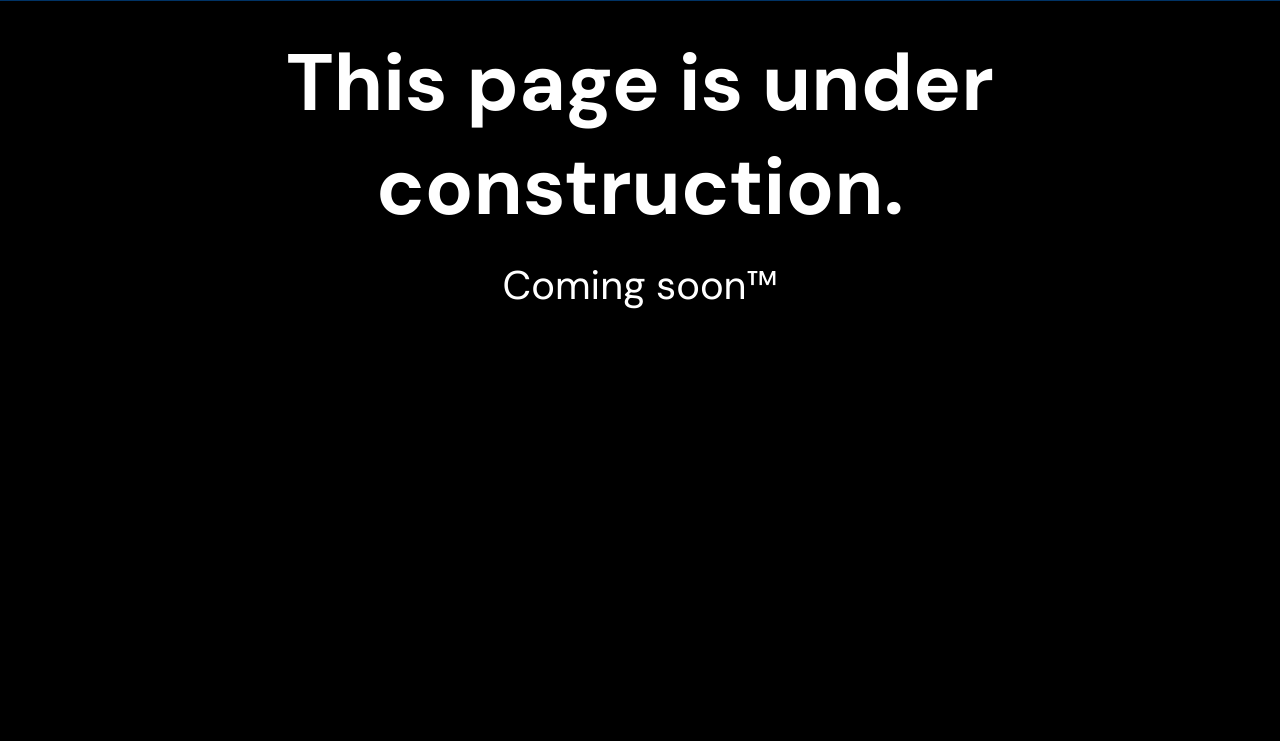
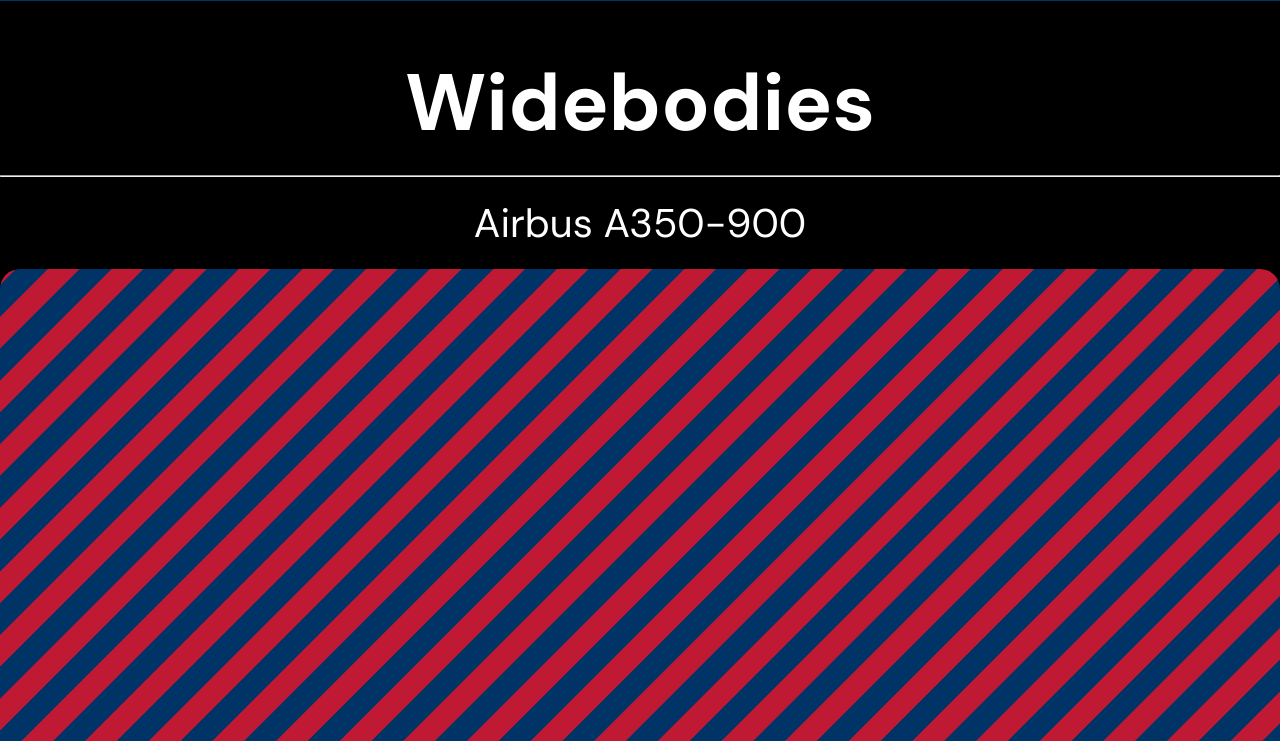
Before and after one commit to pf-dalv/pf-dalv.github.io, a plain HTML site: page fleet/index.html in a window 1280 px wide. Shown: the part 59-800 px from the top of the page. Drawn offline with Linux system fonts and the light colour scheme; files that its build step writes are made by us from their sources; files whose address does not match are found by name; a web font is replaced by a local one.

Commit message:
made a placeholder pic+minor css edits

```diff
--- a/fleet/index.html
+++ b/fleet/index.html
@@ -14,9 +14,13 @@
   <body id="fleet">
     <section class="background"></section>
     <section class="fleet">
-      <div class="wideBody">
-        <p class="header">This page is under construction.</p>
-        <p class="subHeader">Coming soon™</p>
+      <div class="sizeGroup">
+        <p class="header">Widebodies</p>
+        <div class="plane">
+          <hr>
+          <p class="subHeader">Airbus A350-900</p>
+          <img src="placeholderPic.png" alt="a placeholder picture">
+        </div>
       </div>
     </section>
     <script defer type="text/javascript" src="/dalv/data.js"></script>
--- a/style.css
+++ b/style.css
@@ -732,10 +732,10 @@
     height: max-content;
 }
 
-body#fleet section.fleet div.widebody {
+body#fleet section.fleet div.sizeGroup {
     position: relative;
     display: flex;
-    flex-direction: row;
+    flex-direction: column;
     gap: 10px;
     padding: 20px;
     margin: 20px;
@@ -743,11 +743,11 @@
     justify-content: center;
 }
 
-body#fleet section.fleet div.wideBody p {
+body#fleet section.fleet div.sizeGroup p {
     padding: 10px;
 }
 
-body#fleet section.fleet div.wideBody p.header {
+body#fleet section.fleet div.sizeGroup p.header {
     color: rgb(255, 255, 255);
     font-size: 80px;
     font-weight: 800;
@@ -755,11 +755,16 @@
     text-align: center;
 }
 
-body#fleet section.fleet div.wideBody p.subHeader {
+body#fleet section.fleet div.sizeGroup p.subHeader {
     color: rgb(255, 255, 255);
     font-size: 40px;
     text-shadow: 0px 0px 10px rgb(0, 0, 0);
     text-align: center;
+    padding: 20px;
+}
+
+body#fleet section.fleet div.sizeGroup img {
+    border-radius: 20px;
 }
 
 body#fleet section.background {
```
Also changed, not shown: fleet/placeholderPic.png (added).
